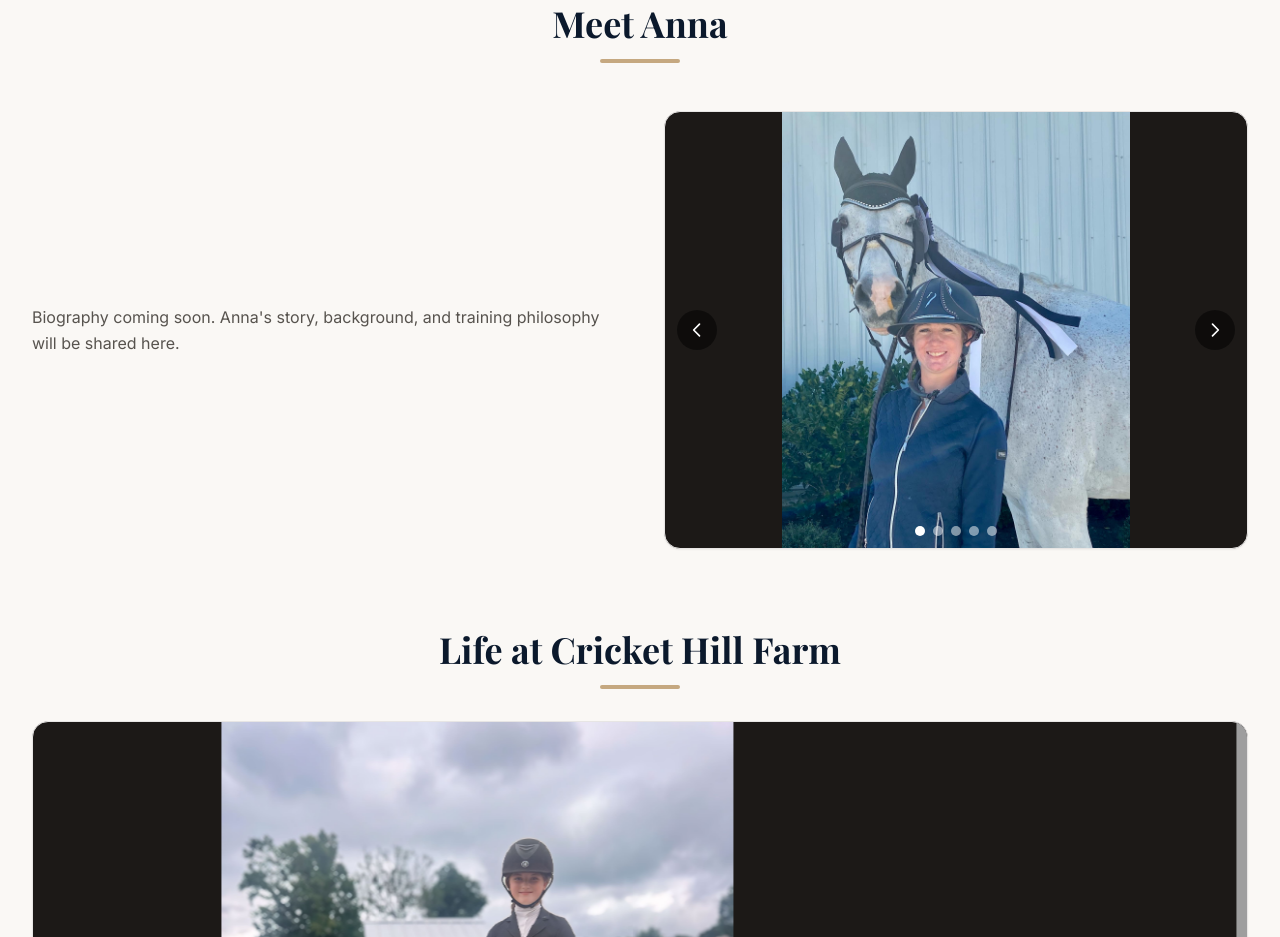
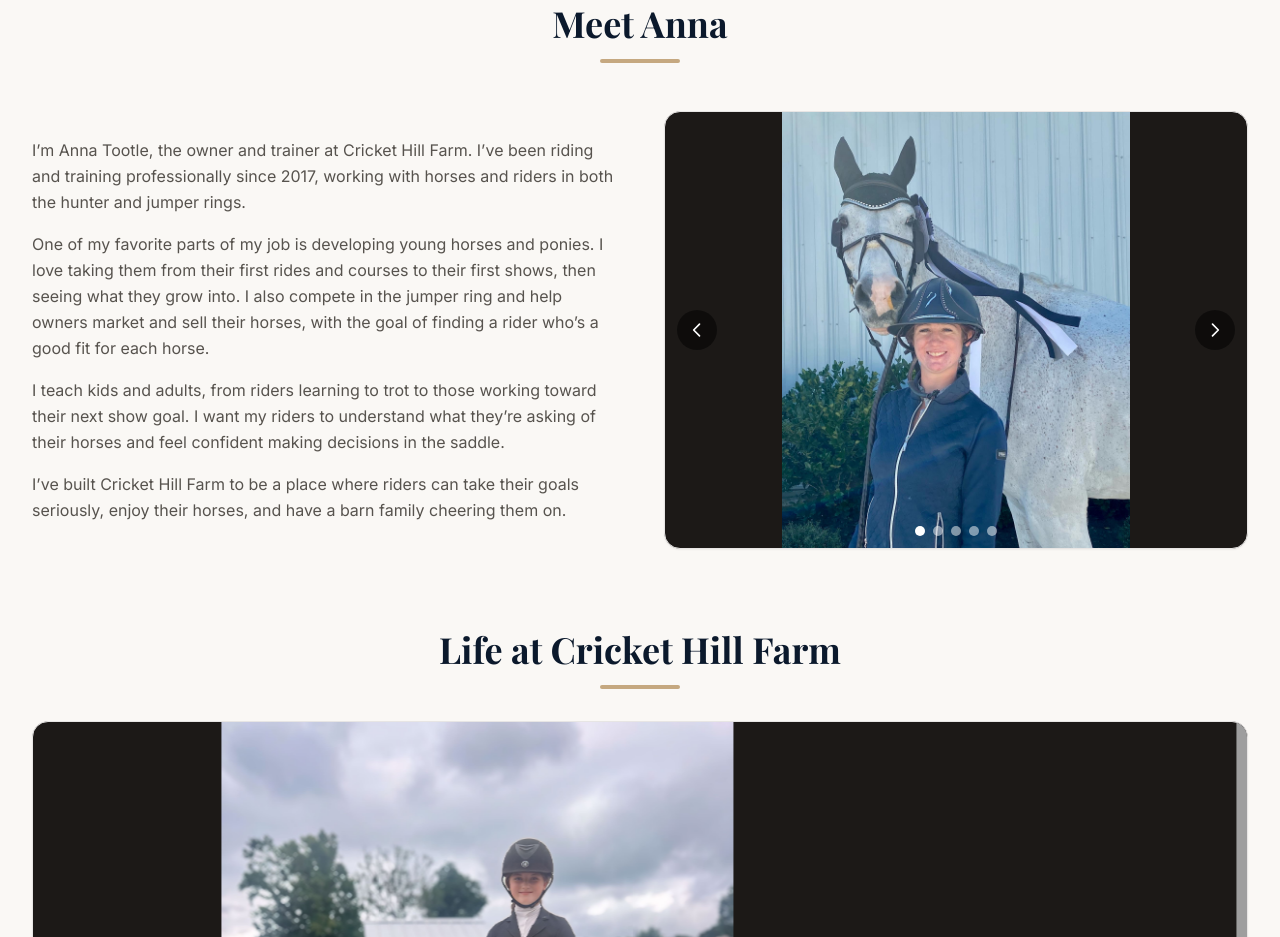
Before and after one commit to craigtootle/crickethill, a plain HTML site: page index.html in a window 1280 px wide. Shown: the part 1315-2252 px from the top of the page. Drawn offline with nearby package versions, Linux system fonts and the light colour scheme; grey boxes are pictures that could not be loaded; a web font is replaced by a local one.

Commit message:
Add files via upload

```diff
--- a/index.html
+++ b/index.html
@@ -181,9 +181,17 @@
                 </div>
                 <div class="grid grid-cols-1 lg:grid-cols-2 gap-12 items-center">
                     <div class="space-y-4">
-                        <!-- PLACEHOLDER: replace this paragraph with Anna's biography -->
                         <p class="text-stone-600 leading-relaxed">
-                            Biography coming soon. Anna's story, background, and training philosophy will be shared here.
+                            I’m Anna Tootle, the owner and trainer at Cricket Hill Farm. I’ve been riding and training professionally since 2017, working with horses and riders in both the hunter and jumper rings.
+                        </p>
+                        <p class="text-stone-600 leading-relaxed">
+                            One of my favorite parts of my job is developing young horses and ponies. I love taking them from their first rides and courses to their first shows, then seeing what they grow into. I also compete in the jumper ring and help owners market and sell their horses, with the goal of finding a rider who’s a good fit for each horse.
+                        </p>
+                        <p class="text-stone-600 leading-relaxed">
+                            I teach kids and adults, from riders learning to trot to those working toward their next show goal. I want my riders to understand what they’re asking of their horses and feel confident making decisions in the saddle.
+                        </p>
+                        <p class="text-stone-600 leading-relaxed">
+                            I’ve built Cricket Hill Farm to be a place where riders can take their goals seriously, enjoy their horses, and have a barn family cheering them on.
                         </p>
                     </div>
                     <!-- Anna photo carousel: add one <div class="min-w-full h-full">...</div> per photo. Replace the placeholder block with <img src="..." alt="..." class="w-full h-full object-cover"> -->
```
